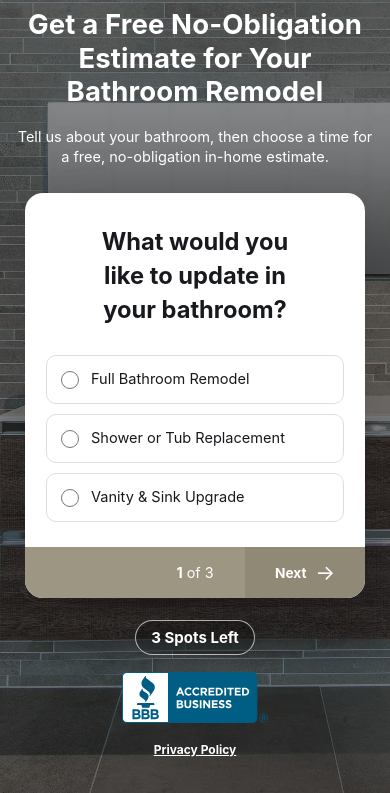
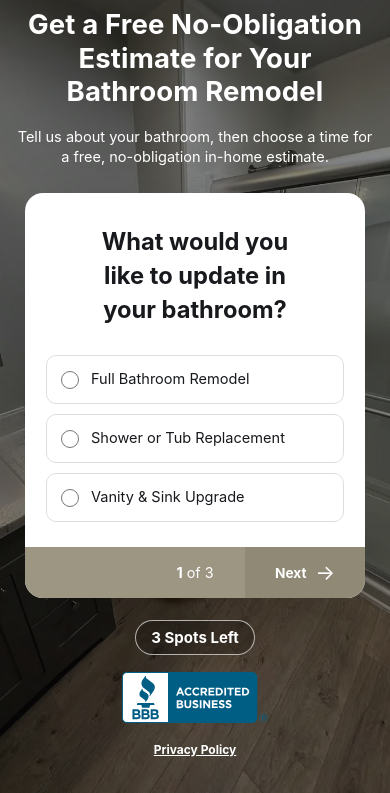
Before and after one commit to jarzabekj528/eric, a website: page booking-landing/bathroom/index.html in a window 390 px wide. Shown: the part 79-872 px from the top of the page. Drawn offline with Linux system fonts and the light colour scheme.

Commit message:
Use local St Marys bathroom project for bathroom landing

```diff
--- a/booking-landing/bathroom/index.html
+++ b/booking-landing/bathroom/index.html
@@ -7,8 +7,8 @@
   <meta name="description" content="Tell Say When Contracting about your bathroom remodeling project and request a free, no-obligation in-home estimate.">
   <meta name="robots" content="noindex, nofollow">
   <meta name="theme-color" content="#9d9682">
-  <link rel="preload" as="image" href="/assets/bathroom-wide-final-20261105.webp" media="(min-width: 681px)" fetchpriority="high">
-  <link rel="preload" as="image" href="/assets/bathroom-mobile-final-20261105.webp" media="(max-width: 680px)" fetchpriority="high">
+  <link rel="preload" as="image" href="/assets/bathroom-stmarys-20261105.webp" media="(min-width: 681px)" fetchpriority="high">
+  <link rel="preload" as="image" href="/assets/bathroom-stmarys-20261105.webp" media="(max-width: 680px)" fetchpriority="high">
   <style>
 :root {
   --taupe: #9d9682;
@@ -36,7 +36,7 @@ img { display: block; max-width: 100%; }
 
 .funnel-hero { position: relative; min-height: calc(100svh - 88px); isolation: isolate; background: var(--taupe-deep); }
 .funnel-hero__media { position: absolute; inset: 0; z-index: 0; display: block; overflow: hidden; }
-.funnel-hero__media img { display: block; width: 100%; height: 100%; max-width: none; object-fit: cover; object-position: center; }
+.funnel-hero__media img { display: block; width: 100%; height: 100%; max-width: none; object-fit: cover; object-position: center 65%; }
 .funnel-hero--booking .funnel-hero__media img { object-position: center 42%; }
 .funnel-hero::before { content: ""; position: absolute; inset: 0; z-index: 1; background: rgba(7, 10, 12, .53); pointer-events: none; }
 .funnel-hero__content, .booking-wrap { position: relative; z-index: 2; width: min(1180px, calc(100% - 40px)); margin: 0 auto; padding: 24px 0 38px; text-align: center; color: #fff; }
@@ -163,7 +163,7 @@ img { display: block; max-width: 100%; }
   .brandbar__link { height: 57px; }
   .brandbar__logo { width: 156px; transform: translateY(-4px); }
   .funnel-hero { min-height: calc(100svh - 61px); }
-  .funnel-hero__media img, .funnel-hero--booking .funnel-hero__media img { object-position: center top; }
+  .funnel-hero__media img, .funnel-hero--booking .funnel-hero__media img { object-position: center 65%; }
   .funnel-hero::before { background: rgba(8, 10, 12, .5); }
   .funnel-hero__content, .booking-wrap { width: 100%; padding: 26px 15px 35px; }
   .funnel-hero h1 { font-size: 1.72rem; line-height: 1.22; }
@@ -221,8 +221,8 @@ img { display: block; max-width: 100%; }
 
   <main class="funnel-hero funnel-hero--optin">
     <picture class="funnel-hero__media" aria-hidden="true">
-      <source media="(max-width: 680px)" srcset="/assets/bathroom-mobile-final-20261105.webp">
-      <img src="/assets/bathroom-wide-final-20261105.webp" width="2400" height="1600" alt="" fetchpriority="high" decoding="async">
+      <source media="(max-width: 680px)" srcset="/assets/bathroom-stmarys-20261105.webp">
+      <img src="/assets/bathroom-stmarys-20261105.webp" width="1125" height="1500" alt="" fetchpriority="high" decoding="async">
     </picture>
     <div class="funnel-hero__content">
       <h1>Get a Free No-Obligation Estimate for Your Bathroom Remodel</h1>
```
Also changed, not shown: booking-landing/assets/bathroom-stmarys-20261105.webp (added).
